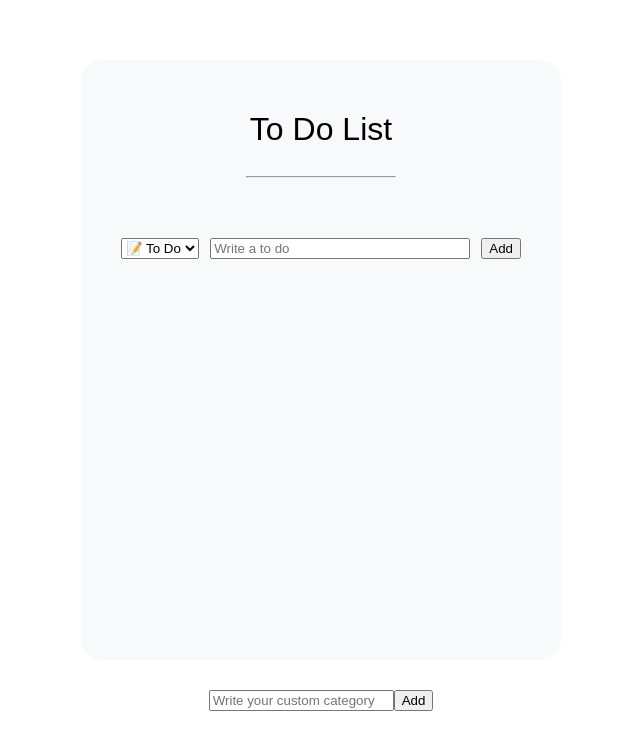
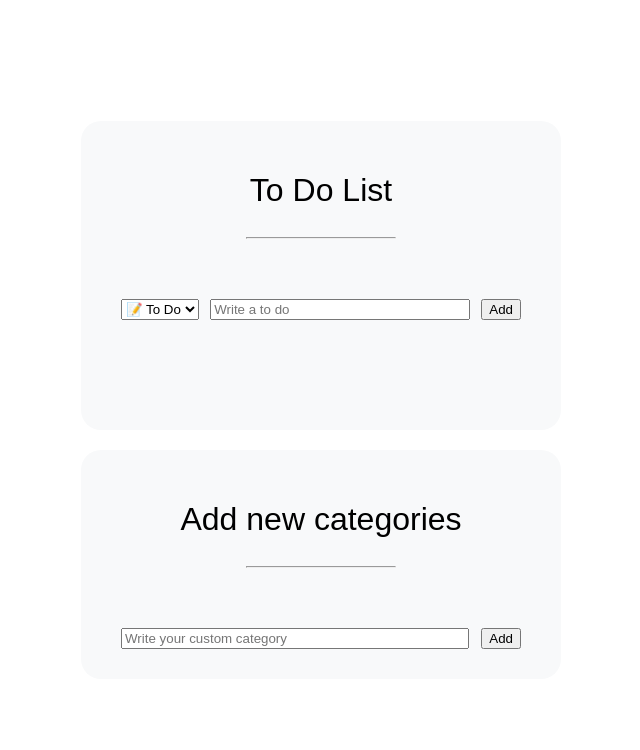
Before and after one commit to ckdgus1010/todo-list-react, a React (Vite) app: page / in a window 1280 px wide. Shown: the top 750 px of the page, without its empty margins (319-959 px from the left). Built offline with nearby package versions, Linux system fonts and the light colour scheme.

Commit message:
styles: 커스텀 카테고리 입력란 CSS 적용

```diff
--- a/src/components/CustomCategoryForm.tsx
+++ b/src/components/CustomCategoryForm.tsx
@@ -3,12 +3,25 @@ import { useForm } from "react-hook-form";
 import styled from "styled-components";
 import { customCategoriesAtom } from "../atoms/atom-category";
 import { useEffect } from "react";
+import Title from "./Title";
+
+const Wrapper = styled.div`
+    margin-top: 20px;
+    width: 480px;
+    border-radius: 20px;
+    background-color: #f8f9fa;
+    display: flex;
+    flex-direction: column;
+`;
 
 const Form = styled.form`
     margin: 20px;
     padding: 10px 20px;
     display: flex;
     justify-content: space-between;
+    input {
+        width: 87%;
+    }
 `;
 
 interface IFormData {
@@ -35,6 +48,8 @@ function CustomCategoryForm() {
     };
 
     return (
+        <Wrapper>
+            <Title title={"Add new categories"}/>
             <Form onSubmit={handleSubmit(onValid)}>
                 <input
                     type="text"
@@ -45,6 +60,7 @@ function CustomCategoryForm() {
                 />
                 <button type="submit">Add</button>
             </Form>
+        </Wrapper>
     );
 }
 
--- /dev/null
+++ b/src/components/Title.tsx
@@ -0,0 +1,32 @@
+import { styled } from "styled-components";
+
+const H1 = styled.h1`
+    margin: 40px 20px 10px;
+    padding: 10px 20px;
+    display: flex;
+    justify-content: center;
+    align-items: center;
+    font-size: 2rem;
+    font-weight: 400;
+    border-radius: 10px;
+`;
+
+const Hr = styled.hr`
+    width: 150px;
+    margin-bottom: 30px;
+`;
+
+interface IProps {
+    title: string
+}
+
+function Title({ title }: IProps) {
+    return (
+        <>
+            <H1>{title}</H1>
+            <Hr />
+        </>
+    );
+}
+
+export default Title;
--- a/src/components/ToDoList.tsx
+++ b/src/components/ToDoList.tsx
@@ -4,6 +4,7 @@ import { toDoSelector } from "../atoms/atom-todo";
 import ToDoForm from "./ToDoForm";
 import ToDo from "./ToDo";
 import CustomCategoryForm from "./CustomCategoryForm";
+import Title from "./Title";
 
 const Container = styled.div`
     margin: auto 10px;
@@ -16,27 +17,11 @@ const Container = styled.div`
 
 const ToDoListBox = styled.div`
     width: 480px;
-    height: 600px;
+    max-height: 600px;
     border-radius: 20px;
     background-color: #f8f9fa;
     display: flex;
     flex-direction: column;
-`;
-
-const Title = styled.div`
-    margin: 40px 20px 10px;
-    padding: 10px 20px;
-    display: flex;
-    justify-content: center;
-    align-items: center;
-    font-size: 2rem;
-    font-weight: 400;
-    border-radius: 10px;
-`;
-
-const Hr = styled.hr`
-    width: 150px;
-    margin-bottom: 30px;
 `;
 
 const List = styled.ul`
@@ -53,8 +38,7 @@ function ToDoList() {
     return (
         <Container>
             <ToDoListBox>
-                <Title>To Do List</Title>
-                <Hr />
+                <Title title={"To Do List"} />
                 <ToDoForm />
                 <List>
                     {toDos?.map((toDo) => (
```
Lines whose indentation alone changed are shown as unchanged.
